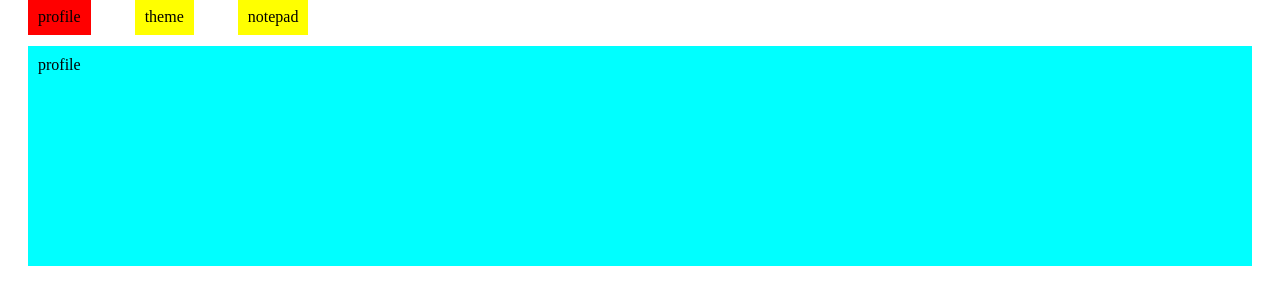
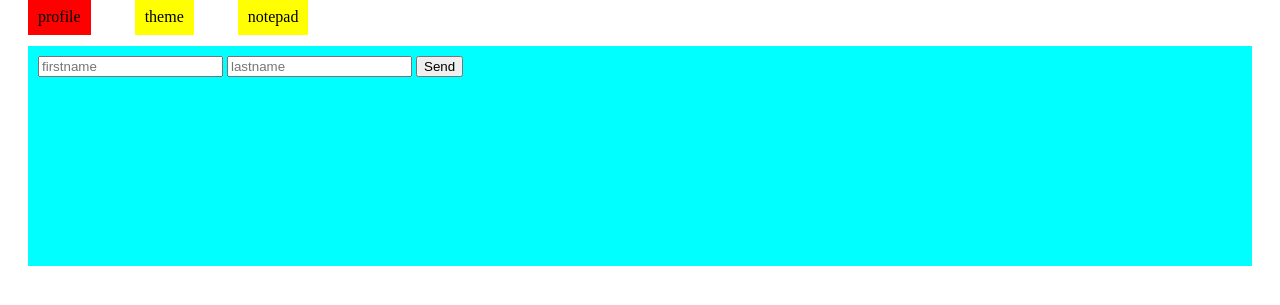
Before and after one commit to zlodiak/flask_adminka_1, a Flask app: template templates/admin.html in a window 1280 px wide. Shown: the top 305 px of the page. Run offline with Flask 2, Linux system fonts and the light colour scheme; the template is opened without the code that fills it, so the values that code supplies are empty; some libraries are stand-ins or nearby versions.

Commit message:
send from profile form

```diff
--- a/app.py
+++ b/app.py
@@ -1,5 +1,7 @@
 from flask import Flask, render_template
 from flask import request, Response, make_response, redirect
+import psycopg2
+import hashlib
 
 app = Flask(__name__)
 
@@ -9,16 +11,13 @@ def auth():
 
 @app.route('/admin')
 def admin():
-    if 'flask_adminka_authorized' not in request.cookies:
+    if 'flask_adminka_authorized_user_id' not in request.cookies:
         return redirect('/', code=404)
 
     return render_template('admin.html')
 
 @app.route('/auth_request', methods=['POST'])
 def auth_request():
-    import psycopg2
-    import hashlib
-
     db_conn = psycopg2.connect(
         database='flask_adminka',
         user='flask_admin',
@@ -39,11 +38,37 @@ def auth_request():
         print("email  = ", user[2])
         print("active  = ", user[3])
         resp = Response('authorized')
-        resp.headers['Set-Cookie'] = 'flask_adminka_authorized=true'
+        resp.headers['Set-Cookie'] = 'flask_adminka_authorized_user_id=' + str(user[0])
         return resp
     except:
         resp = Response('not authorized')
         return resp
 
+@app.route('/profile_request', methods=['POST'])
+def profile_request():
+    db_conn = psycopg2.connect(
+        database='flask_adminka',
+        user='flask_admin',
+        password='flask_admin',
+        host='localhost'
+    )
+    db_cursor = db_conn.cursor()
+    db_conn.autocommit = True
+
+    firstname = request.values.get('firstname')
+    lastname = request.values.get('lastname')
+    id_auth_user = request.cookies.get('flask_adminka_authorized_user_id')
+
+    req = "select * from options where user_id=" + id_auth_user
+    db_cursor.execute(req)
+    record = db_cursor.fetchone()
+
+    if record:
+        req = "UPDATE options SET firstname='" + firstname + "', lastname='" + lastname + "' WHERE user_id=" + str(id_auth_user)
+        db_cursor.execute(req);
+        db_conn.commit()
+
+    return 'profile_request' + lastname + firstname
+
 if __name__ == '__main__':
     app.run()
--- a/templates/admin.html
+++ b/templates/admin.html
@@ -10,9 +10,29 @@
 	</div>
 
 	<div class="bodies">
-		<div class="body body1" id="body1">profile</div>
-		<div class="body body2" id="body2">theme</div>
-		<div class="body body3" id="body3">notepad</div>
+		<div class="body body1" id="body1">
+			<form class="profile" action="/profile_request" method="POST">
+				<input type="text" name="firstname" placeholder="firstname">
+				<input type="text" name="lastname" placeholder="lastname">
+				<button type="submit" class="submit">Send</button>
+			</form>
+		</div>
+
+		<div class="body body2" id="body2">
+			<form class="theme">
+				<select name="background[]">
+					<option selected value="white">Белый</option>
+					<option value="black">Чёрный</option>
+					<option value="blue">Синий</option>
+				</select>
+			</form>
+		</div>
+
+		<div class="body body3" id="body3">
+			<form class="notepad">
+				<textarea class="textarea"></textarea>
+			</form>
+		</div>
 	</div>
 </div>
 
```
